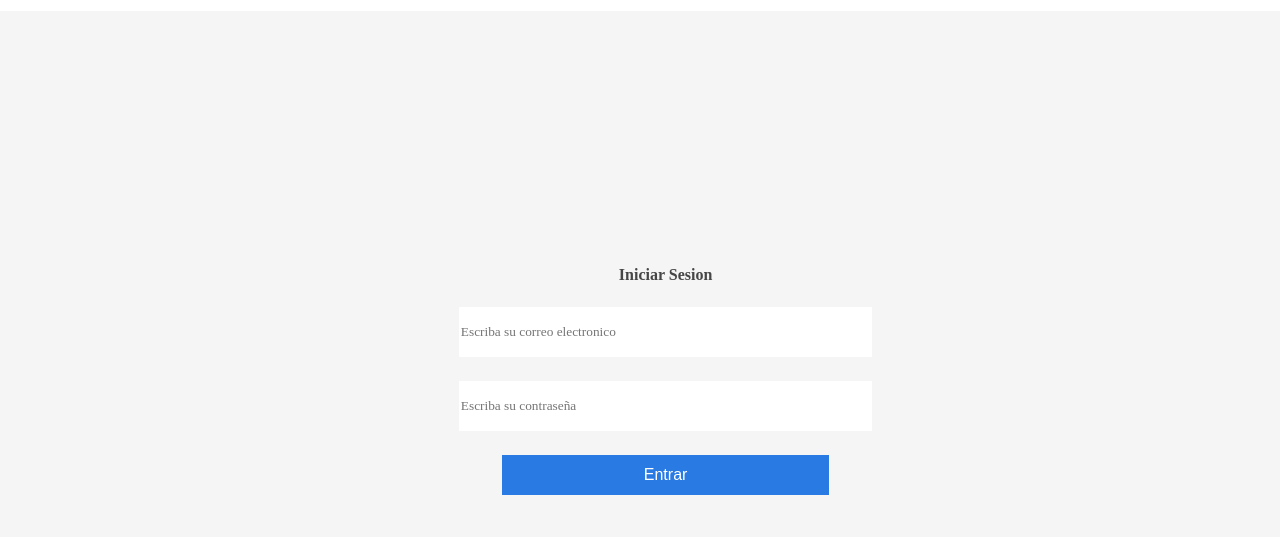
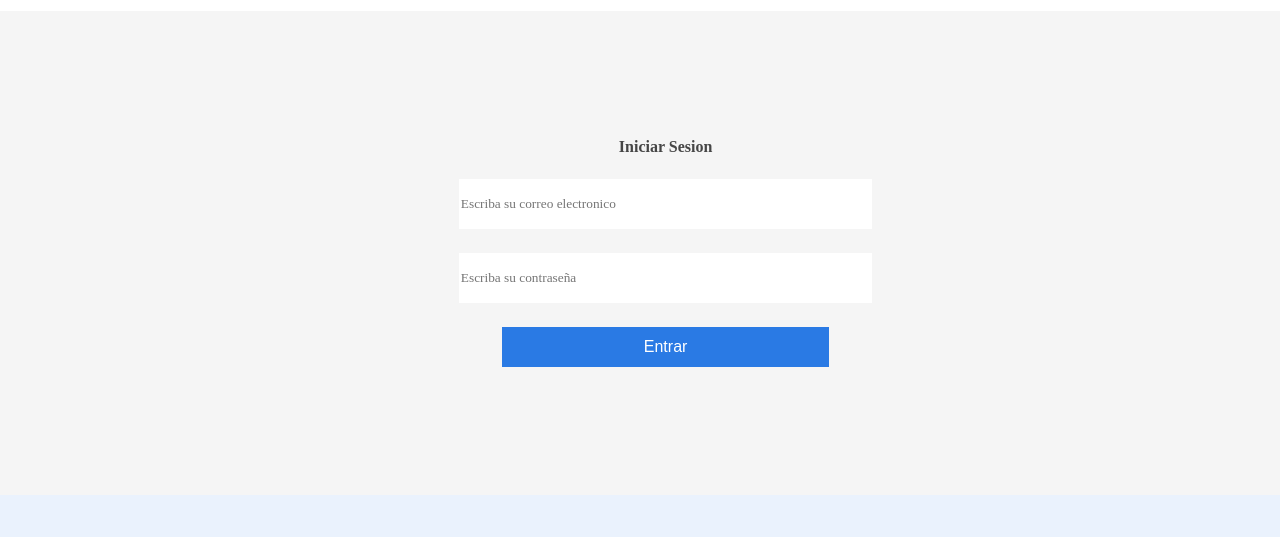
Before and after one commit to Sofii01/AluraGeekChallenge, a plain HTML site: page login.html in a window 1280 px wide. Shown: the part 88-625 px from the top of the page. Drawn offline with Linux system fonts and the light colour scheme.

Commit message:
modificaciones login

```diff
--- a/css/loginStyle.css
+++ b/css/loginStyle.css
@@ -3,8 +3,8 @@
 .section_login{
     background: var(--color-gris-clarito);
     padding-left: 20%;
-    padding-top: 20%;
-    padding-bottom: 20%;
+    padding-top: 10%;
+    padding-bottom: 10%;
 }
 .login_conteiner{
     display: flex;
```
Also changed, not shown: listaProductos.html (line endings or trailing spaces).
